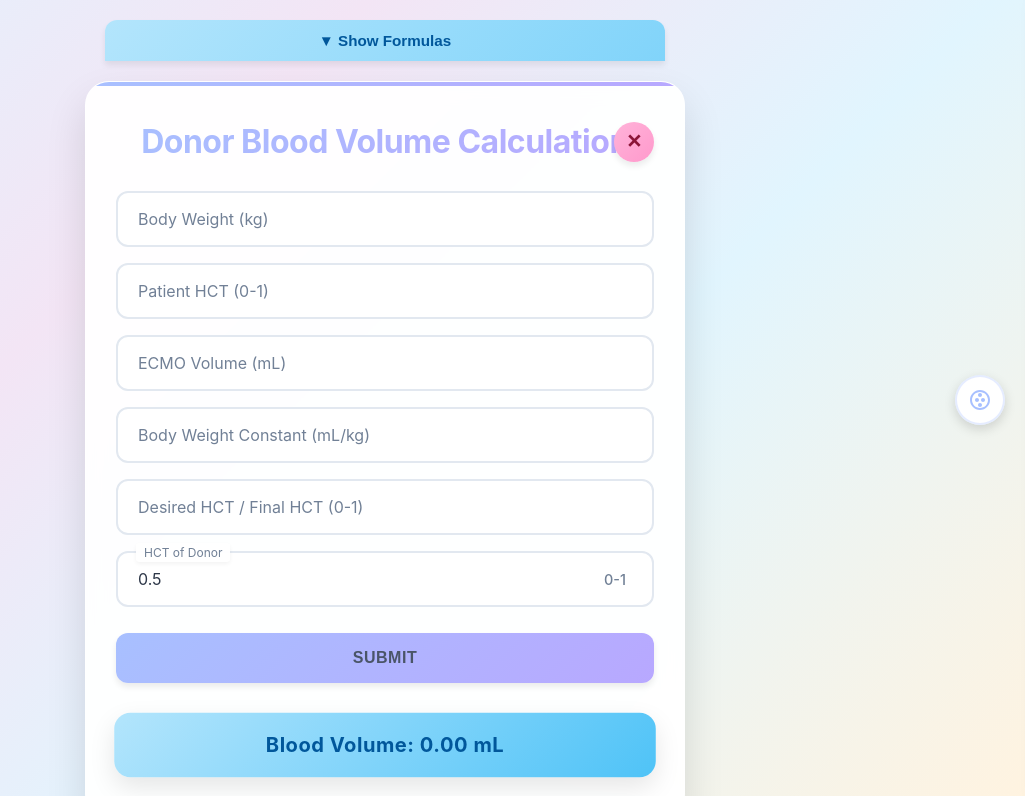
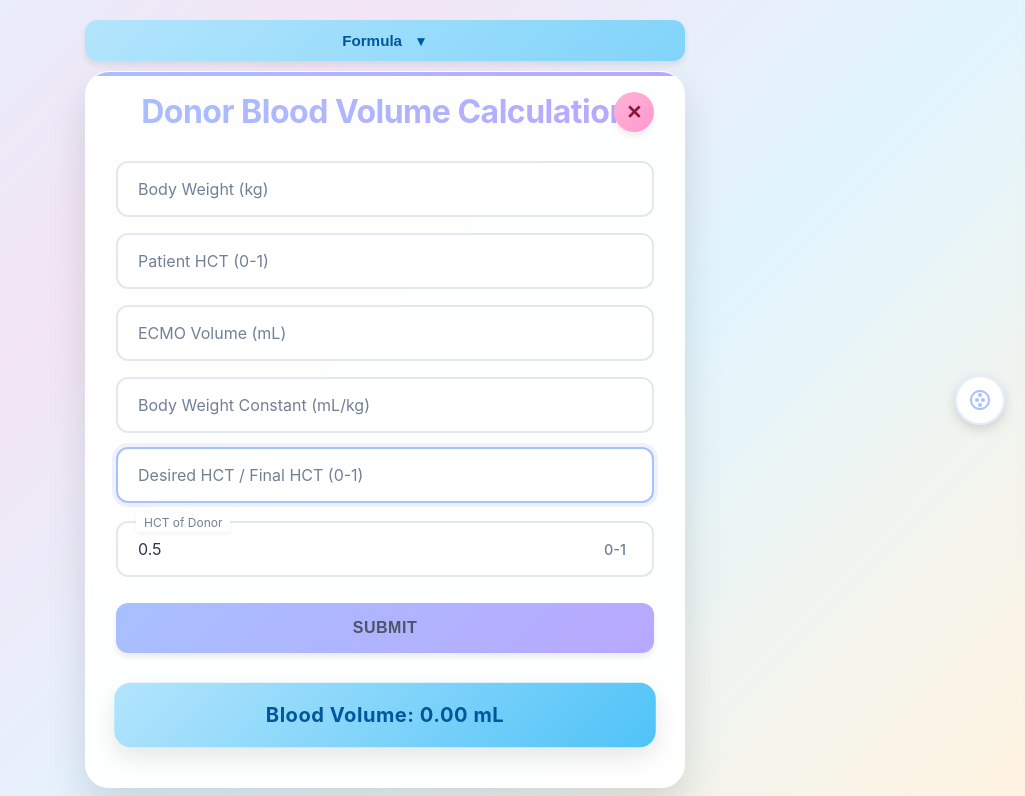
Before and after one commit to esotericelf/finalHCT, a React (Create React App) app: page /donor-blood-volume in a window 1280 px wide. Shown: the top 796 px of the page, without its empty margins (255-1280 px from the left). Built offline with nearby package versions, Linux system fonts and the light colour scheme.

Commit message:
Update formula tab styling, auto-focus on Desired HCT field, and ensure HCT of Donor defaults to 0.5

```diff
--- a/src/App.css
+++ b/src/App.css
@@ -41,7 +41,7 @@
   max-width: 600px;
   width: 100%;
   margin: 0 auto;
-  padding: 40px 30px;
+  padding: 20px 30px 40px 30px;
   background: rgba(255, 255, 255, 0.95);
   backdrop-filter: blur(10px);
   border-radius: 24px;
@@ -413,8 +413,8 @@
   position: relative;
   width: 100%;
   max-width: 600px;
-  margin: 0 auto 20px;
-  padding: 0 20px;
+  margin: 0 auto 10px;
+  padding: 0;
   z-index: 10;
 }
 
@@ -426,7 +426,7 @@
   background: linear-gradient(135deg, #b3e5fc 0%, #81d4fa 100%);
   color: #01579b;
   border: none;
-  border-radius: 12px 12px 0 0;
+  border-radius: 12px;
   cursor: pointer;
   transition: all 0.3s ease;
   box-shadow: var(--shadow-md);
@@ -443,6 +443,13 @@
 
 .formula-toggle-btn:active {
   transform: translateY(0);
+}
+
+.formula-icon {
+  display: inline-block;
+  margin-left: 8px;
+  font-size: 0.9em;
+  vertical-align: middle;
 }
 
 .formula-content {
@@ -934,7 +941,7 @@
   }
 
   .container {
-    padding: 30px 24px;
+    padding: 20px 24px 30px 24px;
     border-radius: 20px;
     max-width: 100%;
   }
@@ -992,8 +999,12 @@
   }
 
   .formula-container {
-    padding: 0 15px;
-    margin-bottom: 15px;
+    padding: 0;
+    margin-bottom: 10px;
+  }
+
+  .formula-toggle-btn {
+    border-radius: 12px;
   }
 
   .formula-content {
@@ -1031,7 +1042,7 @@
   }
 
   .container {
-    padding: 24px 20px;
+    padding: 16px 20px 24px 20px;
     border-radius: 16px;
   }
 
@@ -1102,13 +1113,14 @@
   }
 
   .formula-container {
-    padding: 0 10px;
-    margin-bottom: 15px;
+    padding: 0;
+    margin-bottom: 10px;
   }
 
   .formula-toggle-btn {
     padding: 10px 18px;
     font-size: 0.85rem;
+    border-radius: 12px;
   }
 
   .formula-content {
@@ -1290,7 +1302,8 @@
 /* Extra Small Devices */
 @media (max-width: 360px) {
   .container {
-    padding: 20px 16px;
+    padding: 16px 16px 20px 16px;
+    border-radius: 16px;
   }
 
   .container h1 {
--- a/src/FormulaDisplay.js
+++ b/src/FormulaDisplay.js
@@ -18,7 +18,7 @@ function FormulaDisplay({ formulas, pageTitle }) {
         className="formula-toggle-btn"
         aria-expanded={isOpen}
       >
-        {isOpen ? '▲ Hide Formulas' : '▼ Show Formulas'}
+        Formula <span className="formula-icon">{isOpen ? '▲' : '▼'}</span>
       </button>
 
       {isOpen && (
--- a/src/Page1.js
+++ b/src/Page1.js
@@ -1,4 +1,4 @@
-import React from 'react';
+import React, { useState } from 'react';
 import { useNavigate } from 'react-router-dom';
 import UserForm from './UserForm';
 import FormulaDisplay from './FormulaDisplay';
@@ -7,6 +7,7 @@ import './App.css';
 
 function Page1() {
   const navigate = useNavigate();
+  const [formData, setFormData] = useState(null);
 
   // Function to calculate body weight constant based on body weight
   const calculateBodyWeightConstant = (bodyWeight) => {
@@ -94,10 +95,31 @@ function Page1() {
         }}
         resultLabel="Final HCT"
         resultFormat="percentage"
+        onResultChange={(result, values) => {
+          // Store the calculation result and form values
+          const data = {
+            bw: values.bw || '',
+            patientHCT: values.patientHCT || '',
+            emv: values.emv || '',
+            bwCst: values.bwCst || '',
+            finalHCT: result
+          };
+          setFormData(data);
+          // Also store in localStorage as backup
+          localStorage.setItem('page1CalculationData', JSON.stringify(data));
+        }}
       />
       <div className="navigation-buttons">
-        <button onClick={() => navigate('/donor-blood-volume')} className="nav-btn next-btn">
-          Donar Blood Volume Calculations →
+        <button
+          onClick={() => {
+            // Pass form data via navigation state
+            navigate('/donor-blood-volume', {
+              state: formData || JSON.parse(localStorage.getItem('page1CalculationData') || 'null')
+            });
+          }}
+          className="nav-btn next-btn"
+        >
+          Donor Blood Volume Calculations →
         </button>
       </div>
       <MedicalDisclaimer />
--- a/src/Page2.js
+++ b/src/Page2.js
@@ -1,5 +1,5 @@
-import React from 'react';
-import { useNavigate } from 'react-router-dom';
+import React, { useMemo } from 'react';
+import { useNavigate, useLocation } from 'react-router-dom';
 import UserForm from './UserForm';
 import FormulaDisplay from './FormulaDisplay';
 import MedicalDisclaimer from './MedicalDisclaimer';
@@ -7,6 +7,47 @@ import './App.css';
 
 function Page2() {
   const navigate = useNavigate();
+  const location = useLocation();
+
+  // Get data from navigation state or localStorage
+  const page1Data = useMemo(() => {
+    // First try to get from navigation state
+    if (location.state) {
+      return location.state;
+    }
+    // Fallback to localStorage
+    const stored = localStorage.getItem('page1CalculationData');
+    if (stored) {
+      try {
+        return JSON.parse(stored);
+      } catch (e) {
+        return null;
+      }
+    }
+    return null;
+  }, [location.state]);
+
+  // Map Page1 data to Page2 initial values
+  const initialValues = useMemo(() => {
+    const values = {
+      donorHCTA: '0.5' // Default value
+    };
+
+    if (page1Data) {
+      // Map fields from Page1 to Page2 (convert all to strings for input fields)
+      if (page1Data.bw) values.bwA = String(page1Data.bw);
+      if (page1Data.patientHCT) values.patientHCTA = String(page1Data.patientHCT);
+      if (page1Data.emv) values.emvA = String(page1Data.emv);
+      if (page1Data.bwCst) values.bwCstA = String(page1Data.bwCst);
+      // The Final HCT result becomes the Desired HCT
+      if (page1Data.finalHCT !== undefined && page1Data.finalHCT !== null) {
+        // The finalHCT is already a decimal (0-1), just convert to string
+        values.finalHCTA = String(page1Data.finalHCT);
+      }
+    }
+
+    return values;
+  }, [page1Data]);
 
   // Function to calculate body weight constant based on body weight
   const calculateBodyWeightConstant = (bodyWeight) => {
@@ -96,7 +137,7 @@ function Page2() {
       />
       <UserForm
         title="Donor Blood Volume Calculation"
-        initialValues={{ donorHCTA: '0.5' }}
+        initialValues={initialValues}
         inputs={[
           { name: 'bwA', placeholder: 'Body Weight (kg)' },
           { name: 'patientHCTA', placeholder: 'Patient HCT (0-1)' },
--- a/src/UserForm.js
+++ b/src/UserForm.js
@@ -1,16 +1,78 @@
-import React, { useState } from 'react';
+import React, { useState, useEffect, useRef } from 'react';
 import AlertBox from './AlertBox';
 import './App.css';
 
-function UserForm({ title, inputs, calculateSum, resultLabel, autoCalculate, resultFormat, resultUnit, initialValues = {} }) {
+function UserForm({ title, inputs, calculateSum, resultLabel, autoCalculate, resultFormat, resultUnit, initialValues = {}, onResultChange }) {
     const [values, setValues] = useState(() => {
         // Initialize with initialValues if provided
-        return initialValues || {};
+        const init = {};
+        inputs.forEach(input => {
+            if (initialValues && initialValues[input.name] !== undefined && initialValues[input.name] !== null && initialValues[input.name] !== '') {
+                init[input.name] = initialValues[input.name];
+            } else {
+                // Default HCT of Donor to 0.5
+                if (input.name === 'donorHCTA') {
+                    init[input.name] = '0.5';
+                } else {
+                    init[input.name] = '';
+                }
+            }
+        });
+        return init;
     });
     const [result, setResult] = useState(0);
     const [manualOverrides, setManualOverrides] = useState({});
     const [alert, setAlert] = useState({ isOpen: false, message: '', title: '' });
     const [hoveredField, setHoveredField] = useState(null);
+    const finalHCTARef = useRef(null);
+
+    // Update values when initialValues change (e.g., when navigating with data)
+    useEffect(() => {
+        setValues(prevValues => {
+            const updated = { ...prevValues };
+            // Ensure all input fields exist in state
+            inputs.forEach(input => {
+                if (updated[input.name] === undefined) {
+                    // Default HCT of Donor to 0.5
+                    if (input.name === 'donorHCTA') {
+                        updated[input.name] = '0.5';
+                    } else {
+                        updated[input.name] = '';
+                    }
+                }
+            });
+
+            // Update from initialValues if provided
+            if (initialValues && Object.keys(initialValues).length > 0) {
+                Object.keys(initialValues).forEach(key => {
+                    const inputExists = inputs.some(input => input.name === key);
+                    if (inputExists && initialValues[key] !== undefined && initialValues[key] !== null && initialValues[key] !== '') {
+                        updated[key] = initialValues[key];
+                    }
+                });
+            }
+
+            // Ensure donorHCTA always has a default value if empty
+            const donorHCTAInput = inputs.find(input => input.name === 'donorHCTA');
+            if (donorHCTAInput && (!updated.donorHCTA || updated.donorHCTA === '')) {
+                updated.donorHCTA = '0.5';
+            }
+
+            return updated;
+        });
+    }, [JSON.stringify(initialValues)]);
+
+    // Auto-focus on finalHCTA field on first load (Page2)
+    useEffect(() => {
+        const finalHCTAInput = inputs.find(input => input.name === 'finalHCTA');
+        if (finalHCTAInput && finalHCTARef.current) {
+            // Small delay to ensure the DOM is ready
+            const timer = setTimeout(() => {
+                finalHCTARef.current?.focus();
+            }, 100);
+            return () => clearTimeout(timer);
+        }
+    }, []); // Only run once on mount
 
     const handleChange = (event) => {
         const { name, value } = event.target;
@@ -87,11 +149,24 @@ function UserForm({ title, inputs, calculateSum, resultLabel, autoCalculate, res
             showAlert('Invalid Input', 'Please check that all required fields are filled with valid numbers.');
         } else {
             setResult(sumValue);
+            // Notify parent component of the result and current values
+            if (onResultChange) {
+                onResultChange(sumValue, values);
+            }
         }
     };
 
     const handleClear = () => {
-        setValues({});
+        const clearedValues = {};
+        // Set donorHCTA to default 0.5 when clearing
+        inputs.forEach(input => {
+            if (input.name === 'donorHCTA') {
+                clearedValues[input.name] = '0.5';
+            } else {
+                clearedValues[input.name] = '';
+            }
+        });
+        setValues(clearedValues);
         setResult(0);
         setManualOverrides({});
     };
@@ -207,6 +282,7 @@ function UserForm({ title, inputs, calculateSum, resultLabel, autoCalculate, res
                         >
                             <label className="input-label">
                                 <input
+                                    ref={input.name === 'finalHCTA' ? finalHCTARef : null}
                                     type="number"
                                     name={input.name}
                                     value={values[input.name] || ''}
```
